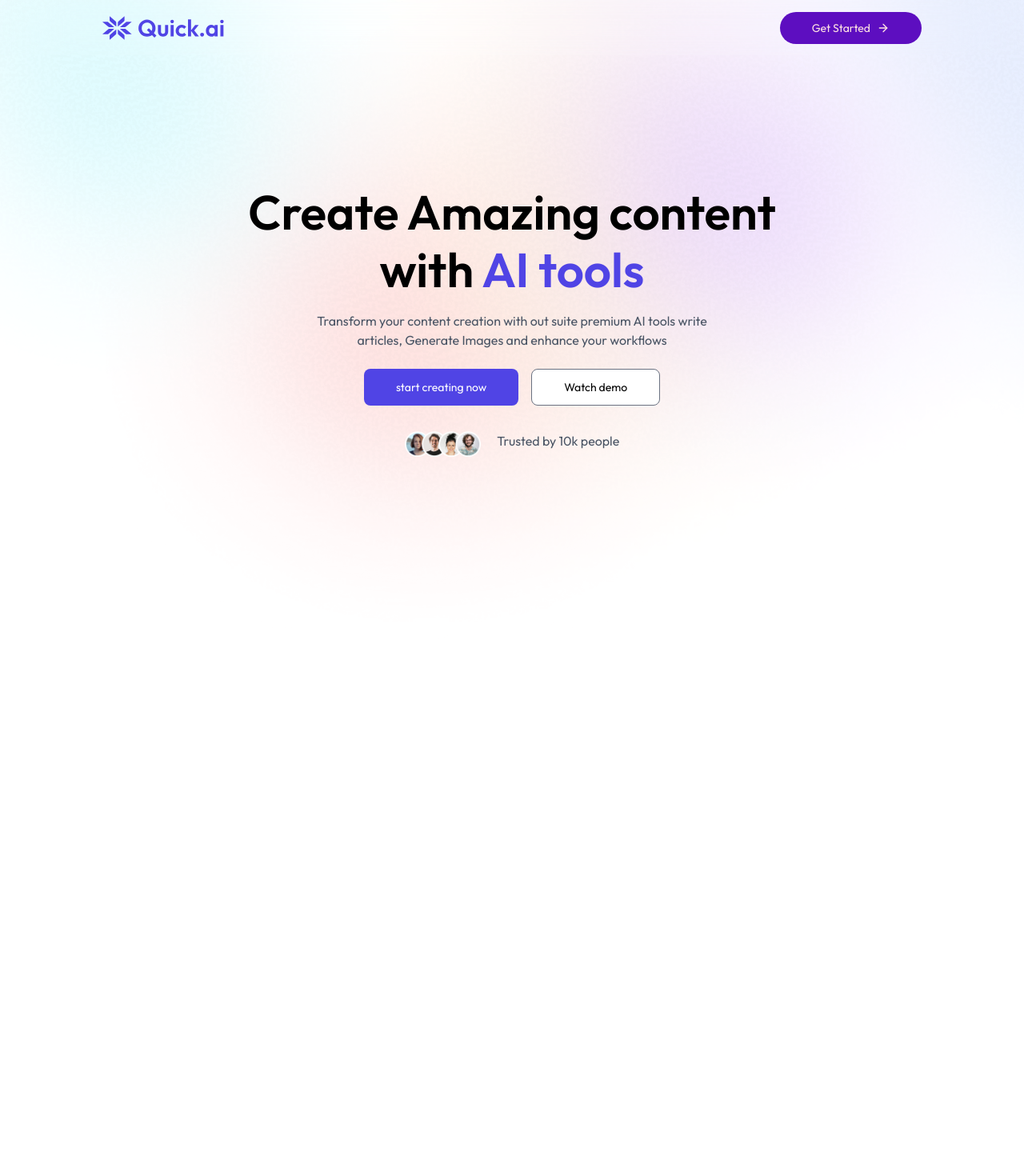
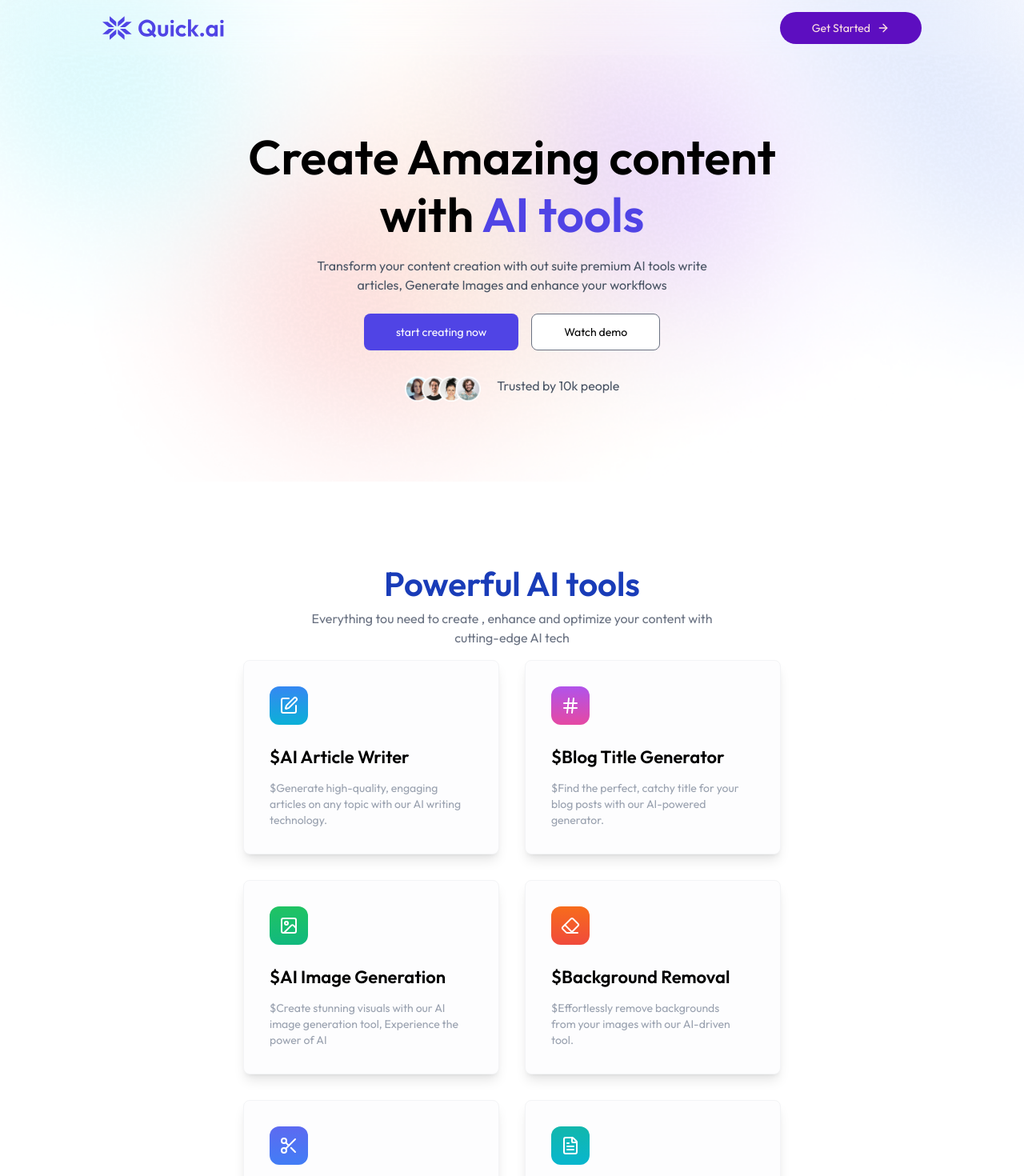
Before and after one commit to Saswat-kumar-Samal/QuickAI_app, a React (Vite) app in the folder client/: page / in a window 1280 px wide. Shown: the top 1470 px of the page at 80% size. Before the commit the page ends 800 px from the top, so only its background shows below. Built offline with nearby package versions, Linux system fonts and the light colour scheme; no server answers.

Commit message:
added the Tools section

```diff
--- a/client/src/App.jsx
+++ b/client/src/App.jsx
@@ -22,10 +22,10 @@ const App = () => {
             <Route path = '/' element = { <Home /> }  />
             <Route path='/ai' element={ <Layout/> }>
                 <Route index element = {<Dashboard/> }  />
-                <Route path='Write-article' element = {<WriteArticle/> }  />
+                <Route path='write-article' element = {<WriteArticle/> }  />
                 <Route path='blog-titles' element = {<BlogTitle/> }  />
-                <Route path='Generate-images' element = {<GenerateImages/> }  />
-                <Route path='remove-backgound' element = {<RemoveBackground/> }  />
+                <Route path='generate-images' element = {<GenerateImages/> }  />
+                <Route path='remove-background' element = {<RemoveBackground/> }  />
                 <Route path='remove-object' element = {<RemoveObject/> }  />
                 <Route path='review-resume' element = {<ReviewResume/> }  />
                 <Route path='Community' element = {<Community/> }  />
--- /dev/null
+++ b/client/src/components/AiTools.jsx
@@ -0,0 +1,46 @@
+import React, {use} from 'react';
+import {AiToolsData} from "../assets/assets.js";
+import {useNavigate} from "react-router-dom";
+import {useUser} from "@clerk/clerk-react";
+
+
+
+const AiTools = () => {
+
+    const navigate = useNavigate()
+    const {user} = useUser()
+
+
+  return (
+    <div className='px-4 sm:px-6 xl:px-32 my-24'>
+        <div className='text-center'>
+            <h2 className='text-blue-800 text-[42px] font-semibold'>Powerful AI tools</h2>
+            <p className='text-gray-500 max-w-lg mx-auto'>
+                Everything tou need to create , enhance and optimize your content with cutting-edge AI tech</p>
+        </div>
+
+        <div className='flex flex-wrap justify-center mt10'>
+            {
+                AiToolsData.map((tools, idx) => (
+                    <div key={idx} className={`
+                p-8 m-4 max-w-xs rounded-lg bg-[#FDFDFE] shadow-lg border border-gray-100
+                ${idx < 3 ? 'hover:-translate-y-3' : 'hover:translate-y-6'}
+                transition-all duration-600 cursor-pointer`} onClick={() => user && navigate(tools.path)}>
+
+
+                        <tools.Icon className='w-12 h-12 p-3 text-white rounded-xl'
+                         style = {{background : `linear-gradient(to bottom , ${tools.bg.from} , ${tools.bg.to} )`}} />
+
+                        <h3 className='mt-6 mb-3 text-[22px] font-semibold'>${tools.title}</h3>
+                        <p className='text-gray-400 text-sm max-w-[95%]'>${tools.description}</p>
+
+
+                    </div>
+                ))
+            }
+        </div>
+    </div>
+  );
+};
+
+export default AiTools;
--- a/client/src/components/Hero.jsx
+++ b/client/src/components/Hero.jsx
@@ -9,8 +9,8 @@ const Hero = () => {
     const navigate = useNavigate()
 
   return (
-    <div className='px-4 sm:px-20 relative inline-flex flex-col w-full justify-center
-    bg-[url(../public/gradientBackground.png)] bg-cover bg-no-repeat min-h-screen'>
+    <div className='px-2 sm:px-10 relative inline-flex flex-col w-full justify-center
+    bg-[url(../public/gradientBackground.png)] bg-cover bg-no-repeat py-40 pb-25'>
 
         <div className={'text-center mb-6'}>
             <h1 className={'text-3xl sm:text-5xl md:text-6xl ' +
--- a/client/src/pages/Home.jsx
+++ b/client/src/pages/Home.jsx
@@ -1,12 +1,14 @@
 import React from 'react';
 import Navbar from "../components/Navbar.jsx";
 import Hero from "../components/Hero.jsx";
+import AiTools from "../components/AiTools.jsx";
 
 const Home = () => {
   return (
     <>
         <Navbar />
         <Hero/>
+        <AiTools />
     </>
   );
 };
```
Also changed, not shown: client/src/assets/assets.js (+10 -1 lines).
